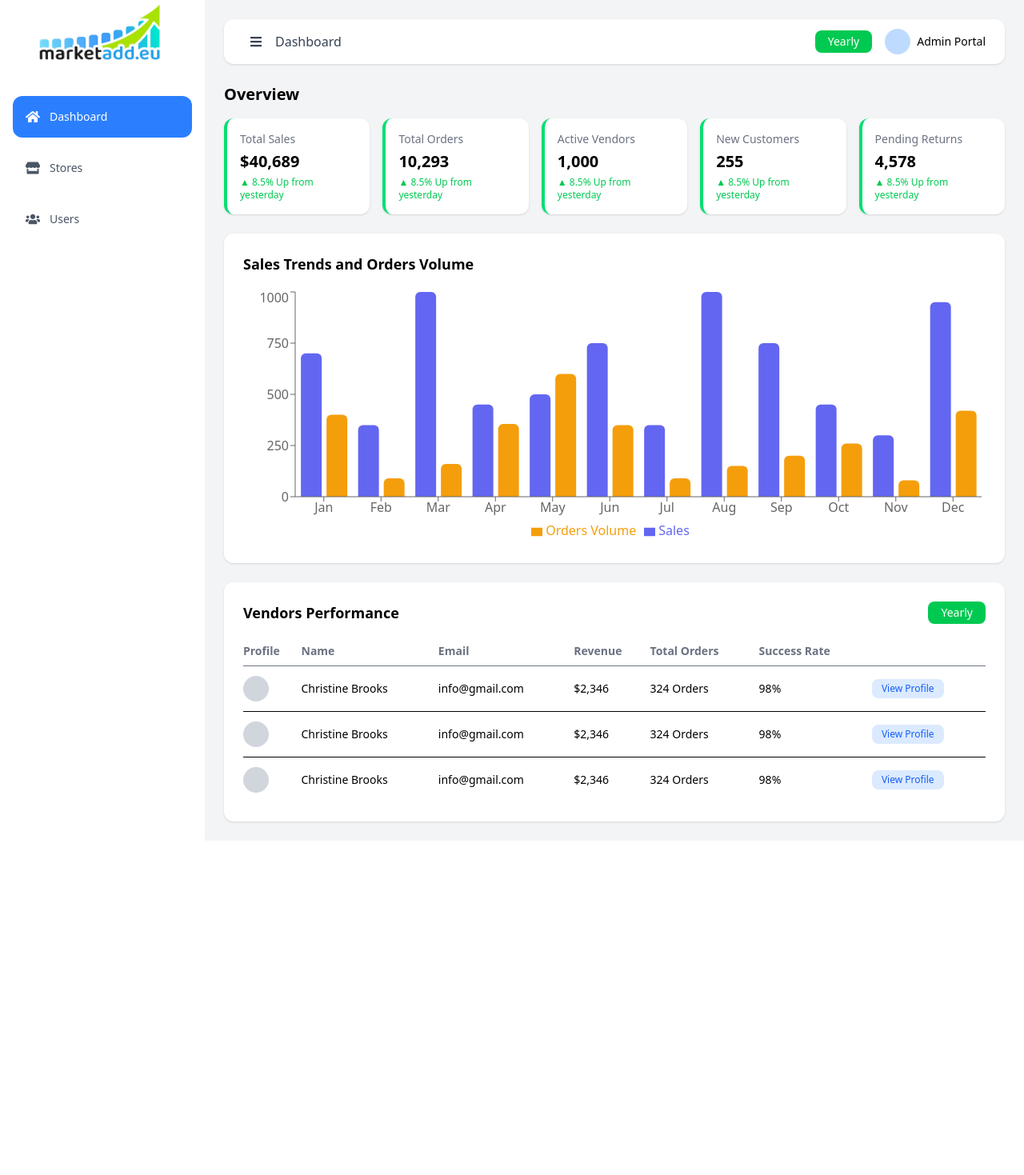
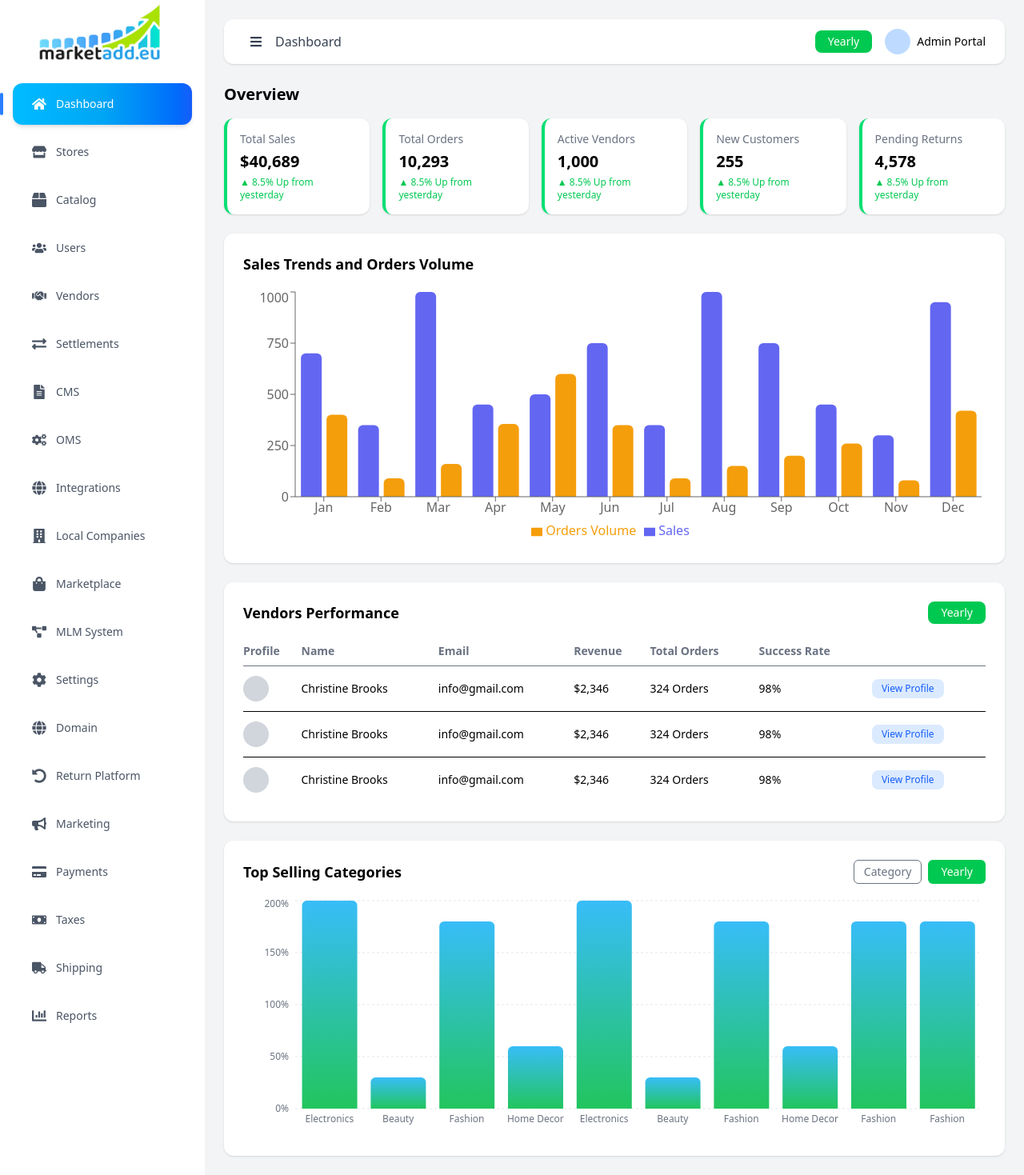
Before and after one commit to Fakhir-123826/madd-admin, a React (Vite) app: page / in a window 1280 px wide. Shown: the whole page at 80% size. Before the commit the page ends 1051 px from the top, so only its background shows below. Built offline with nearby package versions, Linux system fonts and the light colour scheme.

Commit message:
Fixing Layout side bar and others

```diff
--- a/index.html
+++ b/index.html
@@ -2,7 +2,7 @@
 <html lang="en">
   <head>
     <meta charset="UTF-8" />
-    <link rel="icon" type="image/svg+xml" href="/vite.svg" />
+    <link rel="icon" type="image/svg+xml" href="/madd-admin.png" />
     <meta name="viewport" content="width=device-width, initial-scale=1.0" />
     <title>madd_admin</title>
   </head>
--- /dev/null
+++ b/src/component/TopSellingCategoriesChart.tsx
@@ -0,0 +1,102 @@
+import {
+  BarChart,
+  Bar,
+  XAxis,
+  YAxis,
+  Tooltip,
+  ResponsiveContainer,
+  CartesianGrid,
+} from "recharts";
+
+type CategoryData = {
+  name: string;
+  value: number;
+};
+
+const data: CategoryData[] = [
+  { name: "Electronics", value: 200 },
+  { name: "Beauty", value: 30 },
+  { name: "Fashion", value: 180 },
+  { name: "Home Decor", value: 60 },
+  { name: "Electronics", value: 200 },
+  { name: "Beauty", value: 30 },
+  { name: "Fashion", value: 180 },
+  { name: "Home Decor", value: 60 },
+  { name: "Fashion", value: 180 },
+  { name: "Fashion", value: 180 },
+];
+
+const CustomTooltip = ({ active, payload }: any) => {
+  if (!active || !payload?.length) return null;
+
+  return (
+    <div className="bg-white p-2 rounded shadow text-xs">
+      <p className="font-medium">{payload[0].payload.name}</p>
+      <p className="text-emerald-500">{payload[0].value}%</p>
+    </div>
+  );
+};
+
+const TopSellingCategoriesChart = () => {
+  return (
+    <div className="bg-white rounded-xl p-6 shadow-sm">
+      {/* HEADER */}
+      <div className="flex items-center justify-between mb-4">
+        <h3 className="text-lg font-semibold">Top Selling Categories</h3>
+
+        <div className="flex gap-2">
+          <button className="px-3 py-1 border rounded-md text-sm text-gray-500">
+            Category
+          </button>
+          <button className="px-4 py-1 rounded-md bg-green-500 text-white text-sm">
+            Yearly
+          </button>
+        </div>
+      </div>
+
+      {/* CHART */}
+      <div className="h-[300px]">
+        <ResponsiveContainer width="100%" height="100%">
+          <BarChart data={data} barGap={10}>
+            <defs>
+              <linearGradient id="barGradient" x1="0" y1="0" x2="0" y2="1">
+                <stop offset="0%" stopColor="#38BDF8" />
+                <stop offset="100%" stopColor="#22C55E" />
+              </linearGradient>
+            </defs>
+
+            <CartesianGrid
+              strokeDasharray="3 3"
+              vertical={false}
+              stroke="#E5E7EB"
+            />
+
+            <XAxis
+              dataKey="name"
+              tick={{ fontSize: 12, fill: "#6B7280" }}
+              axisLine={false}
+              tickLine={false}
+            />
+
+            <YAxis
+              tickFormatter={(v) => `${v}%`}
+              axisLine={false}
+              tickLine={false}
+              tick={{ fontSize: 12, fill: "#6B7280" }}
+            />
+
+            <Tooltip content={<CustomTooltip />} />
+
+            <Bar
+              dataKey="value"
+              fill="url(#barGradient)"
+              radius={[6, 6, 0, 0]}
+            />
+          </BarChart>
+        </ResponsiveContainer>
+      </div>
+    </div>
+  );
+};
+
+export default TopSellingCategoriesChart;
--- a/src/screens/Dashboard.tsx
+++ b/src/screens/Dashboard.tsx
@@ -1,6 +1,7 @@
 // import React from 'react'
 import { useState } from "react";
 import SalesOrdersChart from "../component/SalesOrdersChart";
+import TopSellingCategoriesChart from "../component/TopSellingCategoriesChart";
 // import { FaBars, FaHome, FaStore, FaUsers } from "react-icons/fa";
 // import logo from "../../public/madd-admin.png"
 
@@ -102,6 +103,13 @@ const Dashboard = () => {
                     </tbody>
                 </table>
             </div>
+
+
+            <div className="grid grid-cols-1 lg:grid-cols-3 gap-6">
+                <div className="col-span-full">
+                    <TopSellingCategoriesChart />
+                </div>
+            </div>
         </>
     )
 }
--- a/src/shear/Layout.tsx
+++ b/src/shear/Layout.tsx
@@ -1,67 +1,234 @@
-import React from 'react'
+// import React from 'react'
+// import { useState } from "react";
+// import { FaBars, FaHome, FaStore, FaUsers } from "react-icons/fa";
+// import logo from "../../public/madd-admin.png"
+// import { Outlet } from 'react-router-dom';
+
+// const Layout = () => {
+//     const [collapsed, setCollapsed] = useState(false);
+
+//     return (
+//         <div>
+//             <div className="min-h-screen flex bg-gray-100">
+
+//                 <aside
+//                     className={`${collapsed ? "w-20" : "w-64"
+//                         } bg-white flex flex-col transition-all duration-300`}
+//                 >
+//                     {/* LOGO */}
+//                     <div className={`h-20 flex items-center justify-center ${collapsed ? "" : "mb-10"}`}>
+//                         {collapsed ? (
+//                             <img src={logo} className="w-8" />
+//                         ) : (
+//                             <img src={logo} className="w-40" />
+//                         )}
+//                     </div>
+
+//                     {/* NAV */}
+//                     <nav className="flex-1 px-4 space-y-3 text-sm">
+
+//                         {/* DASHBOARD (ACTIVE)  */}
+
+//                         <div className="relative flex items-center">
+//                             {/* {!collapsed && (
+//                             <span className="absolute -left-4 top-3 bottom-3 w-1 rounded-full bg-blue-500" />
+//                             )} */}
+//                             <span className="absolute -left-4 top-3 bottom-3 w-1 rounded-full bg-blue-500" />
+
+
+//                             <div
+//                                 className={`flex items-center ${collapsed ? "justify-center" : "gap-3 px-6"
+//                                     } py-4 rounded-xl cursor-pointer
+//                                     bg-gradient-to-r from-sky-400 via-sky-500 to-blue-600
+//                                     text-white shadow-md w-full`}
+//                             >
+//                                 <FaHome className="text-lg" />
+
+//                                 {!collapsed && (
+//                                     <span className="font-medium text-base">Dashboard</span>
+//                                 )}
+//                             </div>
+//                         </div>
+
+
+//                         {/* STORES */}
+//                         <div
+//                             className={`flex items-center ${collapsed ? "justify-center" : "gap-3 px-4"
+//                                 } py-4 rounded-xl text-gray-600 hover:bg-gray-100 cursor-pointer`}
+//                         >
+//                             <FaStore className="text-lg" />
+//                             {!collapsed && <span>Stores</span>}
+//                         </div>
+
+//                         {/* USERS */}
+//                         <div
+//                             className={`flex items-center ${collapsed ? "justify-center" : "gap-3 px-4"
+//                                 } py-4 rounded-xl text-gray-600 hover:bg-gray-100 cursor-pointer`}
+//                         >
+//                             <FaUsers className="text-lg" />
+//                             {!collapsed && <span>Users</span>}
+//                         </div>
+
+//                     </nav>
+//                 </aside>
+
+
+
+//                 {/* MAIN CONTENT  ### YE Top bar hy ###*/}
+//                 <main className="flex-1 p-6 space-y-6">
+
+//                     {/* TOP BAR */}
+//                     <div className="h-14 bg-white rounded-xl shadow-sm flex items-center justify-between px-6">
+//                         <div className="flex items-center gap-2 text-gray-700">
+//                             <button
+//                                 onClick={() => setCollapsed(!collapsed)}
+//                                 className="p-2 rounded-lg hover:bg-gray-100"
+//                             >
+//                                 <FaBars />
+//                             </button>
+//                             <span className="font-medium">Dashboard</span>
+
+//                         </div>
+
+//                         <div className="flex items-center gap-4">
+//                             <button className="px-4 py-1 rounded-lg bg-green-500 text-white text-sm">
+//                                 Yearly
+//                             </button>
+//                             <div className="flex items-center gap-2">
+//                                 <div className="h-8 w-8 rounded-full bg-blue-200" />
+//                                 <span className="text-sm">Admin Portal</span>
+//                             </div>
+//                         </div>
+//                     </div>
+
+//                     <Outlet />
+
+//                 </main>
+//             </div>
+
+
+//         </div>
+//     )
+// }
+
+// export default Layout
+
+
+
 import { useState } from "react";
-import { FaBars, FaHome, FaStore, FaUsers } from "react-icons/fa";
-import logo from "../../public/madd-admin.png"
-import { Outlet } from 'react-router-dom';
+import {
+  FaBars,
+  FaHome,
+  FaStore,
+  FaUsers,
+  FaBox,
+  FaHandshake,
+  FaExchangeAlt,
+  FaFileAlt,
+  FaCogs,
+  FaGlobe,
+  FaMoneyBill,
+  FaTruck,
+  FaChartBar,
+  FaBuilding,
+  FaShoppingBag,
+  FaProjectDiagram,
+  FaCog,
+  FaUndoAlt,
+  FaBullhorn,
+  FaCreditCard,
+} from "react-icons/fa";
+
+import { Outlet } from "react-router-dom";
+import logo from "../../public/madd-admin.png";
+
+const menuItems = [
+  { label: "Dashboard", icon: FaHome },
+  { label: "Stores", icon: FaStore },
+  { label: "Catalog", icon: FaBox },
+  { label: "Users", icon: FaUsers },
+  { label: "Vendors", icon: FaHandshake },
+  { label: "Settlements", icon: FaExchangeAlt },
+  { label: "CMS", icon: FaFileAlt },
+  { label: "OMS", icon: FaCogs },
+  { label: "Integrations", icon: FaGlobe },
+  { label: "Local Companies", icon: FaBuilding },
+  { label: "Marketplace", icon: FaShoppingBag },
+  { label: "MLM System", icon: FaProjectDiagram },
+  { label: "Settings", icon: FaCog },
+  { label: "Domain", icon: FaGlobe },
+  { label: "Return Platform", icon: FaUndoAlt },
+  { label: "Marketing", icon: FaBullhorn },
+  { label: "Payments", icon: FaCreditCard },
+  { label: "Taxes", icon: FaMoneyBill },
+  { label: "Shipping", icon: FaTruck },
+  { label: "Reports", icon: FaChartBar },
+];
+
 
 const Layout = () => {
   const [collapsed, setCollapsed] = useState(false);
+  const [active, setActive] = useState("Dashboard");
 
   return (
-        <div>
     <div className="min-h-screen flex bg-gray-100">
-
+      {/* SIDEBAR */}
       <aside
-                    className={`${collapsed ? "w-20" : "w-64"
+        className={`${
+          collapsed ? "w-20" : "w-64"
         } bg-white flex flex-col transition-all duration-300`}
       >
         {/* LOGO */}
-                    <div className={`h-20 flex items-center justify-center ${collapsed ? "" : "mb-10"}`}>
-                        {collapsed ? (
-                            <img src={logo} className="w-8" />
-                        ) : (
-                            <img src={logo} className="w-40" />
-                        )}
+        <div className="h-20 flex items-center justify-center">
+          <img
+            src={logo}
+            className={`transition-all duration-300 ${
+              collapsed ? "w-8" : "w-40"
+            }`}
+          />
         </div>
 
         {/* NAV */}
-                    <nav className="flex-1 px-4 space-y-3 text-sm">
+        <nav
+        className={`flex-1 px-4 space-y-2 text-sm ${
+            !collapsed ? "mt-6" : ""
+        }`}
+        >
+          {menuItems.map((item) => {
+            const Icon = item.icon;
+            const isActive = active === item.label;
 
-                        {/* DASHBOARD (ACTIVE)  */}
+            return (
+              <div key={item.label} className="relative">
+                {/* LEFT BLUE LINE (ACTIVE) */}
+                {isActive && (
+                  <span className="absolute -left-4 top-3 bottom-3 w-1 rounded-full bg-blue-500" />
+                )}
+
                 <div
-                            className={`flex items-center ${collapsed ? "justify-center" : "gap-3 px-4"
-                                } py-4 rounded-xl bg-blue-500 text-white cursor-pointer`}
+                  onClick={() => setActive(item.label)}
+                  className={`flex items-center ${
+                    collapsed ? "justify-center" : "gap-3 px-6"
+                  } py-4 rounded-xl cursor-pointer transition-all
+                  ${
+                    isActive
+                      ? "bg-gradient-to-r from-sky-400 via-sky-500 to-blue-600 text-white shadow-md"
+                      : "text-gray-600 hover:bg-gray-100"
+                  }`}
                 >
-                            <FaHome className="text-lg" />
-                            {!collapsed && <span className="font-medium">Dashboard</span>}
+                  <Icon className="text-lg" />
+                  {!collapsed && (
+                    <span className="font-medium">{item.label}</span>
+                  )}
                 </div>
-
-                        {/* STORES */}
-                        <div
-                            className={`flex items-center ${collapsed ? "justify-center" : "gap-3 px-4"
-                                } py-4 rounded-xl text-gray-600 hover:bg-gray-100 cursor-pointer`}
-                        >
-                            <FaStore className="text-lg" />
-                            {!collapsed && <span>Stores</span>}
               </div>
-
-                        {/* USERS */}
-                        <div
-                            className={`flex items-center ${collapsed ? "justify-center" : "gap-3 px-4"
-                                } py-4 rounded-xl text-gray-600 hover:bg-gray-100 cursor-pointer`}
-                        >
-                            <FaUsers className="text-lg" />
-                            {!collapsed && <span>Users</span>}
-                        </div>
-
+            );
+          })}
         </nav>
       </aside>
 
-
-
       {/* MAIN CONTENT */}
       <main className="flex-1 p-6 space-y-6">
-
         {/* TOP BAR */}
         <div className="h-14 bg-white rounded-xl shadow-sm flex items-center justify-between px-6">
           <div className="flex items-center gap-2 text-gray-700">
@@ -71,8 +238,7 @@ const Layout = () => {
             >
               <FaBars />
             </button>
-                            <span className="font-medium">Dashboard</span>
-
+            <span className="font-medium">{active}</span>
           </div>
 
           <div className="flex items-center gap-4">
@@ -86,14 +252,10 @@ const Layout = () => {
           </div>
         </div>
 
-                    <Outlet/>
-
+        <Outlet />
       </main>
     </div>
+  );
+};
 
-
-        </div>
-    )
-}
-
-export default Layout
+export default Layout;
```
Lines whose indentation alone changed are shown as unchanged.
